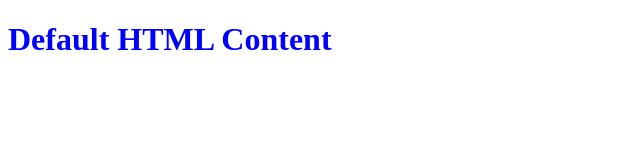
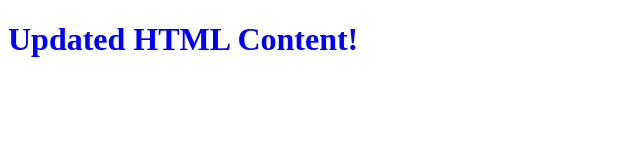
Before and after one commit to bethanyshoun/gitcolab, a plain HTML site: page index.html in a window 1280 px wide. Shown: the whole page, without its empty margins (0-640 px from the left). Drawn offline with Linux system fonts and the light colour scheme.

Commit message:
updated html display

```diff
--- a/index.html
+++ b/index.html
@@ -7,7 +7,7 @@
   </head>
 
   <body>
-    <h1>Default HTML Content</h1>
+    <h1>Updated HTML Content!</h1>
 
     <script type="text/javascript" src="assets/js/script.js"></script>
   </body>
```
